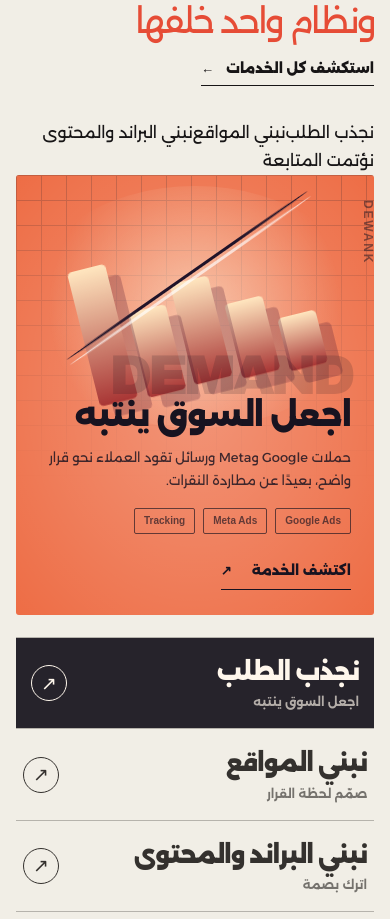
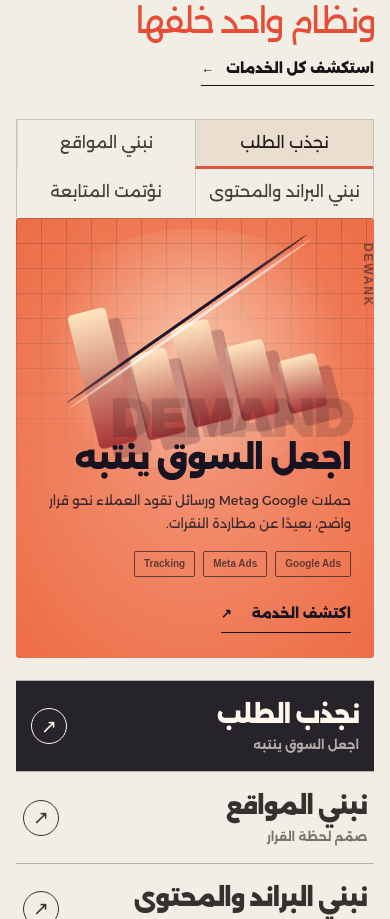
Before and after one commit to mohammedrashad2011-ui/Dewank-2026-website, a Next.js app: page / in a window 390 px wide. Shown: the part 2619-3538 px from the top of the page. Built offline with nearby package versions, Linux system fonts and the light colour scheme; no server answers.

Commit message:
Style mobile scene selector and correct RTL reveal origins

```diff
--- a/app/components/home-service-experience.css
+++ b/app/components/home-service-experience.css
@@ -326,3 +326,35 @@
     animation:none!important;transition:none!important;scroll-behavior:auto!important;
   }
 }
+
+/* Touch gets a scene selector; desktop keeps the typographic hover index. */
+.growth-home-experiment .hm-services-stage-container{position:relative;min-width:0;display:flex;flex-direction:column}
+.growth-home-experiment .hm-services-stage-container .hm-services-theatre{flex:1}
+.growth-home-experiment .hm-services-mobile-switch{display:none}
+.growth-home-experiment .hm-services-line::before{transform-origin:left center}
+.growth-home-experiment .hm-services[dir="rtl"] .hm-services-line::before{transform-origin:right center}
+@media(max-width:780px){
+  .growth-home-experiment .hm-services-mobile-switch{
+    display:grid;grid-template-columns:repeat(4,minmax(0,1fr));
+    border:1px solid rgba(19,18,18,.2);border-bottom:0;
+    min-height:49px;
+  }
+  .growth-home-experiment .hm-services-mobile-switch button{
+    min-width:0;padding:9px 4px;
+    border:0;border-inline-end:1px solid rgba(19,18,18,.13);
+    border-bottom:3px solid transparent;
+    background:transparent;color:#473c39;
+    text-align:center;font:800 clamp(10px,2vw,13px)/1.5 inherit;
+    cursor:pointer;
+  }
+  .growth-home-experiment .hm-services-mobile-switch button:last-child{border-inline-end:0}
+  .growth-home-experiment .hm-services-mobile-switch button.is-active{
+    border-bottom-color:#df543f;background:#eaded1;color:#22191a;
+  }
+  .growth-home-experiment .hm-services-mobile-switch button:focus-visible{
+    outline:3px solid #b43424;outline-offset:-3px;
+  }
+}
+@media(max-width:420px){
+  .growth-home-experiment .hm-services-mobile-switch{grid-template-columns:repeat(2,minmax(0,1fr))}
+}
```
